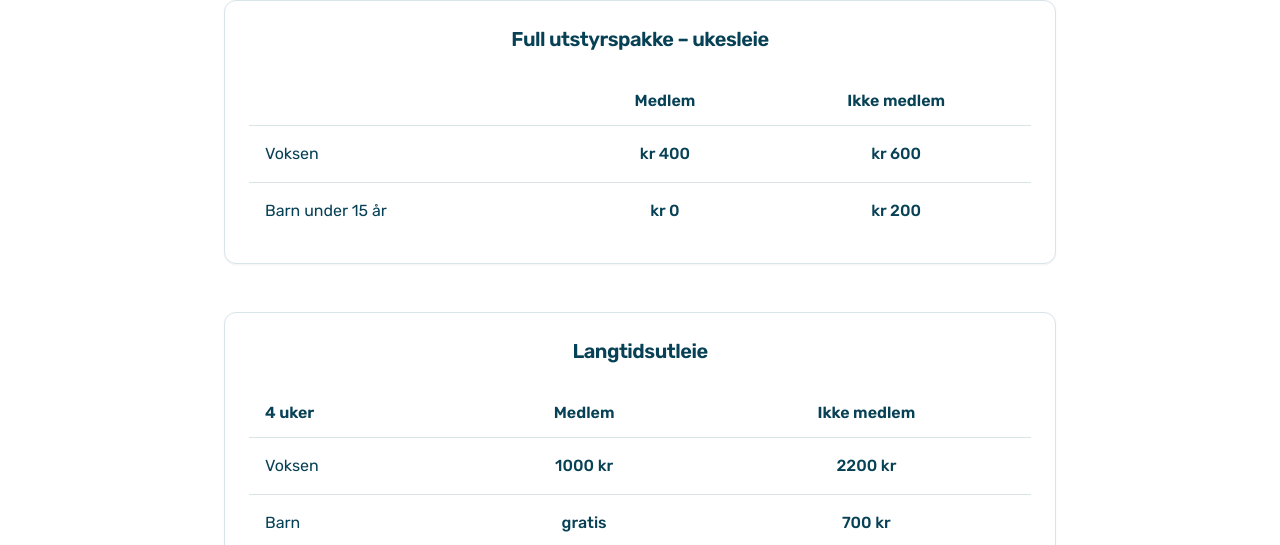
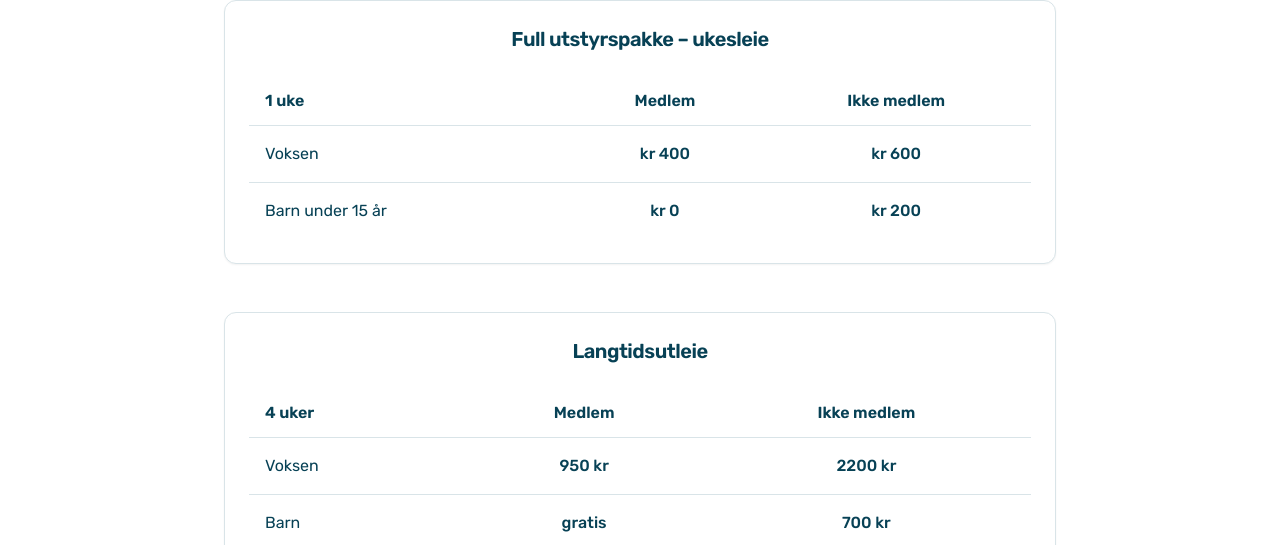
Before and after one commit to Tibbitazz/boblefri-reimagined-space, a React (Vite) app: page /#/laneutstyr in a window 1280 px wide. Shown: the part 390-935 px from the top of the page. Built offline with nearby package versions, Linux system fonts and the light colour scheme.

Commit message:
Changes
Co-authored-by: Tibbitazz <54623943+Tibbitazz@users.noreply.github.com>

```diff
--- a/src/pages/Låneutstyr.tsx
+++ b/src/pages/Låneutstyr.tsx
@@ -41,7 +41,7 @@ const Låneutstyr = () => {
                   <table className="w-full">
                     <thead>
                       <tr className="border-b border-border">
-                        <th className="text-left py-3 px-4 text-foreground font-semibold"></th>
+                        <th className="text-left py-3 px-4 text-foreground font-semibold">1 uke</th>
                         <th className="text-center py-3 px-4 text-foreground font-semibold">Medlem</th>
                         <th className="text-center py-3 px-4 text-foreground font-semibold">Ikke medlem</th>
                       </tr>
@@ -83,7 +83,7 @@ const Låneutstyr = () => {
                     <tbody>
                       <tr className="border-b border-border">
                         <td className="py-4 px-4 text-foreground">Voksen</td>
-                        <td className="py-4 px-4 text-center text-foreground font-medium">1000 kr</td>
+                        <td className="py-4 px-4 text-center text-foreground font-medium">950 kr</td>
                         <td className="py-4 px-4 text-center text-foreground font-medium">2200 kr</td>
                       </tr>
                       <tr>
```
